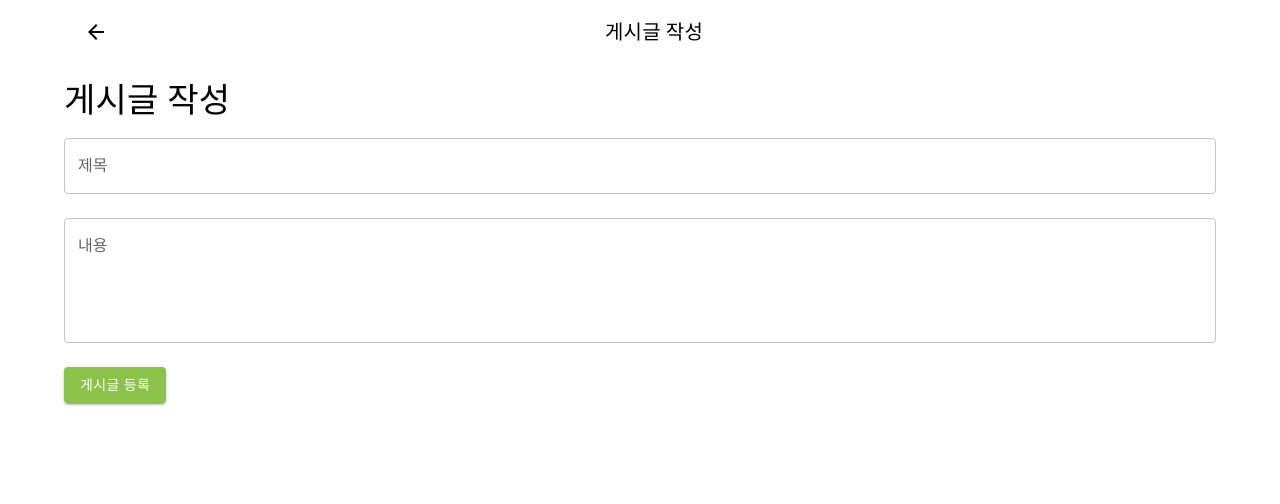
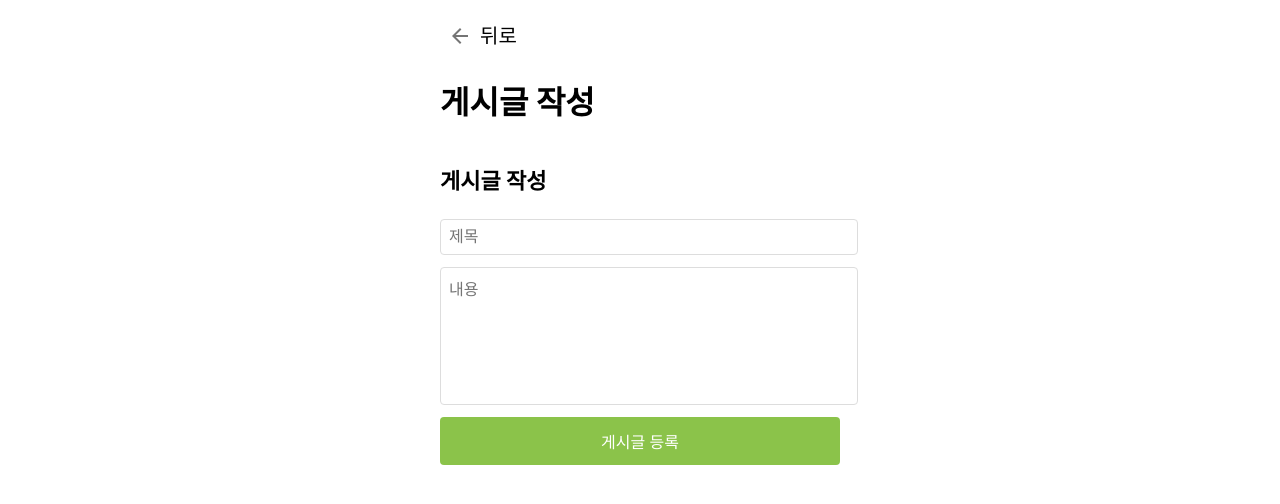
Before and after one commit to cdh44/Skin-Protector, a React (Create React App) app in the folder skin-protector/: page /post/create in a window 1280 px wide. Shown: the top 504 px of the page. Built offline with nearby package versions, Linux system fonts and the light colour scheme.

Commit message:
0313 커뮤니티 페이지 게시글 목록 UI 수정 중

```diff
--- a/skin-protector/src/components/BackButton.js
+++ /dev/null
@@ -1,15 +0,0 @@
-import React from "react";
-import { useNavigate } from "react-router-dom";
-import "../styles/BackButton.css"; // CSS 적용
-
-const BackButton = ({ onClick }) => {
-    const navigate = useNavigate(); // useNavigate 훅 사용
-
-    return (
-        <button className="back-button" onClick={onClick || (() => navigate(-1))}>
-            ←
-        </button>
-    );
-};
-
-export default BackButton;
--- /dev/null
+++ b/skin-protector/src/components/PostForm.js
@@ -0,0 +1,57 @@
+import React, { useState } from "react";
+import { useNavigate } from "react-router-dom";
+import { createPost } from "../services/postService";
+import "../styles/PostForm.css";
+
+const PostForm = () => {
+    const navigate = useNavigate();
+    const [title, setTitle] = useState("");
+    const [content, setContent] = useState("");
+
+    const handleCreatePost = async () => {
+        if (!title || !content) {
+            alert("제목과 내용을 입력해주세요.");
+            return;
+        }
+
+        const userId = localStorage.getItem("userId");
+        const nickname = localStorage.getItem("name");
+
+        if (!userId || !nickname) {
+            alert("로그인 후 게시글을 작성할 수 있습니다.");
+            navigate("/login");
+            return;
+        }
+
+        try {
+            await createPost({ title, content, authorId: userId, author: nickname });
+            navigate("/community");
+        } catch (error) {
+            console.error("게시글 작성 실패:", error);
+        }
+    };
+
+    return (
+        <div className="post-form">
+            <h2 className="post-title">게시글 작성</h2>
+            <input
+                type="text"
+                className="post-input"
+                placeholder="제목"
+                value={title}
+                onChange={(e) => setTitle(e.target.value)}
+            />
+            <textarea
+                className="post-textarea"
+                placeholder="내용"
+                value={content}
+                onChange={(e) => setContent(e.target.value)}
+            />
+            <button className="post-submit" onClick={handleCreatePost}>
+                게시글 등록
+            </button>
+        </div>
+    );
+};
+
+export default PostForm;
--- a/skin-protector/src/pages/CommunityPage.js
+++ b/skin-protector/src/pages/CommunityPage.js
@@ -1,13 +1,15 @@
 import React, { useState, useEffect } from "react";
 import { useNavigate } from "react-router-dom";
 import { getPosts } from "../services/postService";
-import BackButton from "../components/BackButton";
+import ArrowBackIcon from "@mui/icons-material/ArrowBack";
 import PostList from "../components/PostList";
-import "../styles/CommunityPage.css"; // CSS 파일 불러오기
+import "../styles/CommunityPage.css";
+import { IconButton } from "@mui/material";
 
 const CommunityPage = () => {
     const navigate = useNavigate();
     const [posts, setPosts] = useState([]);
+    const [visiblePosts, setVisiblePosts] = useState(5); // 초기 게시글 개수
 
     useEffect(() => {
         fetchPosts();
@@ -22,19 +24,37 @@ const CommunityPage = () => {
         }
     };
 
+    // "더보기" 버튼 클릭 시 추가 로드
+    const loadMorePosts = () => {
+        setVisiblePosts((prev) => prev + 5);
+    };
+
     return (
         <div className="community-container">
             {/* 상단 네비게이션 바 */}
             <div className="navbar">
-                <BackButton onClick={() => navigate("/home")} />
+                <IconButton edge="start" onClick={() => navigate("/home")} sx={{ color: "black" }}>
+                    <ArrowBackIcon />
+                </IconButton>
                 <h2 className="navbar-title">커뮤니티</h2>
                 <img src="/images/cosmetic.png" alt="Logo" className="navbar-logo" />
             </div>
 
             {/* 게시글 목록 */}
-            <PostList posts={posts} />
+            <div className="post-list-wrapper">
+                <div className="post-list-container">
+                    <PostList posts={posts.slice(0, visiblePosts)} />
+                </div>
 
-            {/* 게시글 작성 버튼 */}
+                {/* "더보기" 버튼 (게시글이 남아있을 경우에만 표시) */}
+                {visiblePosts < posts.length && (
+                    <button className="load-more-button" onClick={loadMorePosts}>
+                        더보기
+                    </button>
+                )}
+            </div>
+
+            {/* + 버튼 (위치 고정, 게시물과 겹치지 않음) */}
             <button className="add-button" onClick={() => navigate("/post/create")}>+</button>
         </div>
     );
--- a/skin-protector/src/pages/PostCreatePage.js
+++ b/skin-protector/src/pages/PostCreatePage.js
@@ -1,60 +1,30 @@
-import React, { useState } from "react";
-import { Container, TextField, Button, Typography, AppBar, Toolbar, IconButton } from "@mui/material";
+import React from "react";
+import { useNavigate } from "react-router-dom";
 import ArrowBackIcon from "@mui/icons-material/ArrowBack";
-import { useNavigate } from "react-router-dom";
-import { createPost } from "../services/postService";
+import PostForm from "../components/PostForm";
+import "../styles/PostCreatePage.css";
+import { Box, IconButton, Typography } from "@mui/material";
 
 const PostCreatePage = () => {
     const navigate = useNavigate();
-    const [title, setTitle] = useState("");
-    const [content, setContent] = useState("");
-
-    const handleCreatePost = async () => {
-        if (!title || !content) {
-            console.error("제목 또는 내용이 비어 있습니다.");
-            return;
-        }
-
-        const userId = localStorage.getItem("userId");
-        const nickname = localStorage.getItem("name");
-
-        if (!userId || !nickname) {
-            alert("로그인 후 게시글을 작성할 수 있습니다.");
-            navigate("/login");
-            return;
-        }
-
-        console.log("게시글 작성 요청:", { title, content, authorId: userId, author: nickname });
-
-        try {
-            await createPost({ title, content, authorId: userId, author: nickname });
-            navigate("/community");
-        } catch (error) {
-            console.error("게시글 작성 실패:", error);
-        }
-    };
 
     return (
-        <Container>
+        <div className="post-create-container">
             {/* 상단 네비게이션 바 */}
-            <AppBar position="static" sx={{ bgcolor: "white", color: "black", boxShadow: "none" }}>
-                <Toolbar>
-                    <IconButton edge="start" onClick={() => navigate("/community")} sx={{ color: "black" }}>
+            <div className="header">
+                {/* <button className="back-button" onClick={() => navigate("/community")}>
+                    <ArrowBackIcon />
+                </button> */}
+                <Box className="back-button">
+                    <IconButton onClick={() => navigate("/community")}>
                         <ArrowBackIcon />
                     </IconButton>
-                    <Typography variant="h6" sx={{ flexGrow: 1, textAlign: "center" }}>
-                        게시글 작성
-                    </Typography>
-                </Toolbar>
-            </AppBar>
-
-            <Typography variant="h4" sx={{ mt: 2 }}>게시글 작성</Typography>
-            <TextField label="제목" fullWidth margin="normal" value={title} onChange={(e) => setTitle(e.target.value)} />
-            <TextField label="내용" fullWidth multiline rows={4} margin="normal" value={content} onChange={(e) => setContent(e.target.value)} />
-            <Button variant="contained" sx={{ mt: 2, bgcolor: "#8BC34A" }} onClick={handleCreatePost}>
-                게시글 등록
-            </Button>
-        </Container>
+                    <Typography variant="h6">뒤로</Typography>
+                </Box>
+                <h1 className="header-title">게시글 작성</h1>
+            </div>
+            <PostForm />
+        </div>
     );
 };
 
--- a/skin-protector/src/styles/BackButton.css
+++ /dev/null
@@ -1,6 +0,0 @@
-.back-button {
-    background: none;
-    border: none;
-    font-size: 24px;
-    cursor: pointer;
-}
--- a/skin-protector/src/styles/CommunityPage.css
+++ b/skin-protector/src/styles/CommunityPage.css
@@ -1,55 +1,74 @@
 .community-container {
+    max-width: 400px;
     width: 100%;
-    max-width: 400px; /* 모바일 화면 기준 */
-    height: 100vh;
     margin: 0 auto;
-    display: flex;
-    flex-direction: column;
-    align-items: center;
-    background-color: white;
+    padding-bottom: 100px; /* 버튼과 게시물이 겹치지 않도록 조정 */
     position: relative;
 }
 
 .navbar {
-    width: 100%;
-    max-width: 400px;
-    height: 60px;
     display: flex;
     align-items: center;
     justify-content: space-between;
-    padding: 0 16px;
-    position: fixed;
+    padding: 10px;
+    background-color: white;
+    position: sticky;
     top: 0;
-    background-color: white;
-    z-index: 1000;
+    z-index: 100;
 }
 
 .navbar-title {
-    flex-grow: 1;
-    text-align: center;
-    font-size: 20px;
+    font-size: 18px;
     font-weight: bold;
 }
 
 .navbar-logo {
-    width: 40px;
     height: 40px;
 }
 
+/* 게시글 목록을 감싸는 컨테이너 */
+.post-list-wrapper {
+    display: flex;
+    flex-direction: column;
+    align-items: center;
+    width: 100%;
+}
+
+/* 게시글 목록 */
+.post-list-container {
+    width: 100%;
+    padding-top: 5px; /* 네비게이션과의 간격 줄이기 */
+    margin-bottom: 90px; /* + 버튼과의 간격 확보 */
+}
+
+/* + 버튼 스타일 */
 .add-button {
-    width: 60px;
-    height: 60px;
-    border-radius: 50%;
+    position: fixed;
+    bottom: 20px;
+    right: calc(50% - 180px);
+    width: 50px;
+    height: 50px;
     background-color: #8BC34A;
     color: white;
     font-size: 24px;
+    border-radius: 50%;
     border: none;
-    position: absolute;
-    bottom: 20px;
-    right: 20px;
     cursor: pointer;
+    box-shadow: 0px 4px 6px rgba(0, 0, 0, 0.1);
+    z-index: 200;
 }
 
-.add-button:hover {
-    background-color: #70A43C;
+/* 더보기 버튼 스타일 */
+.load-more-button {
+    display: block;
+    width: 100%;
+    padding: 10px;
+    margin: 10px auto;
+    background-color: #649A3A;
+    color: white;
+    border: none;
+    cursor: pointer;
+    text-align: center;
+    font-size: 16px;
+    border-radius: 5px;
 }
--- /dev/null
+++ b/skin-protector/src/styles/Header.css
@@ -0,0 +1,21 @@
+.header {
+    display: flex;
+    align-items: center;
+    padding: 16px;
+    background-color: white;
+    border-bottom: 1px solid #ddd;
+}
+
+.header-title {
+    flex-grow: 1;
+    text-align: center;
+    font-size: 20px;
+    font-weight: bold;
+}
+
+.back-button {
+    background: none;
+    border: none;
+    cursor: pointer;
+    font-size: 18px;
+}
--- /dev/null
+++ b/skin-protector/src/styles/PostCreatePage.css
@@ -0,0 +1,5 @@
+.post-create-container {
+    max-width: 400px;
+    margin: 0 auto;
+    padding: 16px;
+}
--- /dev/null
+++ b/skin-protector/src/styles/PostForm.css
@@ -0,0 +1,39 @@
+.post-form {
+    display: flex;
+    flex-direction: column;
+    gap: 12px;
+}
+
+.post-title {
+    font-size: 22px;
+    font-weight: bold;
+    margin-bottom: 12px;
+}
+
+.post-input,
+.post-textarea {
+    width: 100%;
+    padding: 8px;
+    border: 1px solid #ddd;
+    border-radius: 4px;
+    font-size: 16px;
+}
+
+.post-textarea {
+    height: 120px;
+    resize: none;
+}
+
+.post-submit {
+    background-color: #8BC34A;
+    color: white;
+    padding: 12px;
+    border: none;
+    border-radius: 4px;
+    font-size: 16px;
+    cursor: pointer;
+}
+
+.post-submit:hover {
+    background-color: #70A43C;
+}
```
